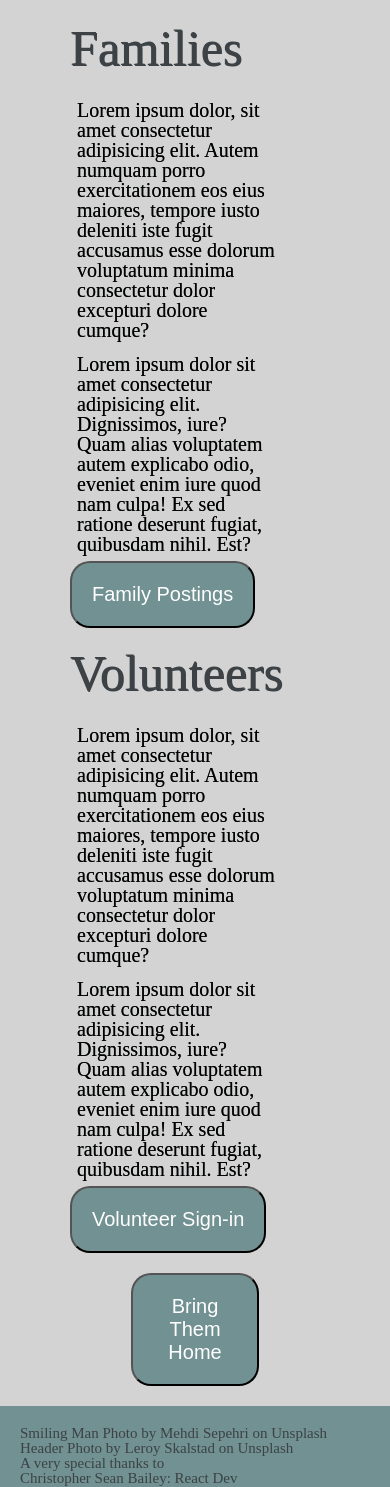
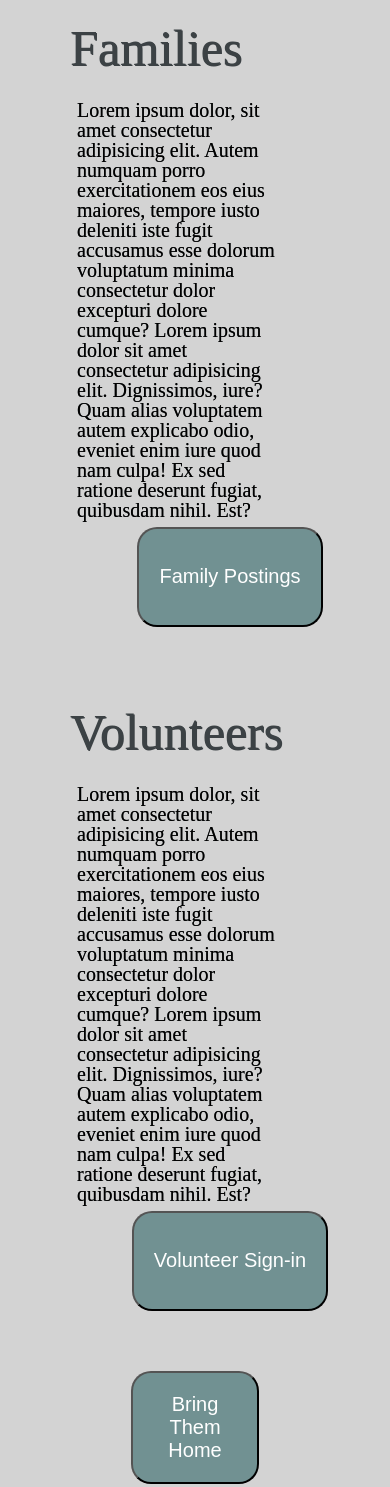
Before and after one commit to Build-Week-Miracle-Messages/user-interface, a plain HTML site: page index.html in a window 390 px wide. Shown: the part 2312-3799 px from the top of the page. Drawn offline with Linux system fonts and the light colour scheme; grey boxes are pictures that could not be loaded.

Commit message:
finished mobile styling at 375 pixels and desktop at 1400

```diff
--- a/Less/landing.less
+++ b/Less/landing.less
@@ -71,6 +71,7 @@
   @media @phone {
     display: flex;
     flex-direction: row;
+    justify-content: center;
   }
 
   p {
@@ -83,7 +84,6 @@
     @media @phone {
       font-size: 1.8rem;
       width: 100%;
-      margin: 0 auto;
     }
   }
 }
@@ -94,8 +94,6 @@
 
   h4 {
     color: @slate;
-    background-color: @lightGrey;
-    text-align: left;
     font-size: 5rem;
     padding-top: 2rem;
     padding-bottom: 2rem;
@@ -103,7 +101,8 @@
     text-shadow: 1px 1px @slate;
 
     @media @phone {
-      font-size: 2rem;
+      font-size: 3.7rem;
+      padding-left: 2rem;
     }
   }
 }
@@ -113,6 +112,7 @@
   flex-wrap: wrap;
   align-items: center;
   padding-left: 7rem;
+  //margin: 0 auto;
 
   @media @phone {
     padding-left: 1rem;
@@ -135,11 +135,14 @@
 
 .aboutUsCont {
   background-color: lightGrey;
+  padding-top: 6rem;
+
+  @media @phone {
+    padding-top: 2rem;
+  }
 
   h4 {
     color: @slate;
-    background-color: lightGrey;
-    text-align: left;
     font-size: 5rem;
     padding-top: 2rem;
     padding-bottom: 2rem;
@@ -147,7 +150,8 @@
     text-shadow: 1px 1px @slate;
 
     @media @phone {
-      font-size: 2rem;
+      font-size: 3.7rem;
+      padding-left: 1rem;
     }
   }
 }
@@ -158,6 +162,9 @@
   padding-left: 7rem;
 
   @media @phone {
+    //padding-left: 1rem;
+    flex-direction: column;
+    justify-content: center;
     padding-left: 1rem;
   }
 
@@ -179,7 +186,7 @@
 
 .cta {
   background-color: lightGrey;
-  padding-top: 2rem;
+  padding-top: 6rem;
   padding-bottom: 2rem;
 }
 
@@ -214,16 +221,19 @@
 
 //content buttons not CTA
 .famButton {
-  // display: flex;
-  // justify-content: center;
-  // align-self: center;
+  margin: 0 auto;
+
+  @media @phone {
+    padding-top: 3rem;
+  }
+
   .mB1 {
     display: block;
-    padding-top: 4rem;
     color: white;
     background-color: @blue;
     cursor: pointer;
     padding: 2rem;
+    height: 10rem;
     border-radius: 2rem;
     font-size: 2rem;
 
@@ -234,21 +244,27 @@
 
     @media @phone {
       padding: 2rem;
-      width: 70%;
+      width: 100%;
+      height: 6rem;
+
       border-radius: 2rem;
       font-size: 2rem;
       box-shadow: 1px 1px 3px 1px @slate;
     }
   }
 }
+
+.volButton {
+  margin: 0 auto;
+
   .mB2 {
     display: block;
-  padding-top: 4rem;
     color: white;
     background-color: @blue;
     cursor: pointer;
     padding: 2rem;
     width: 100%;
+    height: 10rem;
     border-radius: 2rem;
     font-size: 2rem;
 
@@ -258,10 +274,12 @@
     }
 
     @media @phone {
-    padding: 2rem;
-    width: 70%;
-    border-radius: 2rem;
-    font-size: 2rem;
-    box-shadow: 1px 1px 3px 1px @slate;
+      // //padding: 2rem;
+      // width: 70%;
+      // border-radius: 2rem;
+      // font-size: 2rem;
+      // box-shadow: 1px 1px 3px 1px @slate;
+      display: none;
     }
   }
+}
--- a/index.html
+++ b/index.html
@@ -64,15 +64,12 @@
             Lorem ipsum dolor, sit amet consectetur adipisicing elit. Autem
             numquam porro exercitationem eos eius maiores, tempore iusto
             deleniti iste fugit accusamus esse dolorum voluptatum minima
-            consectetur dolor excepturi dolore cumque?
+            consectetur dolor excepturi dolore cumque? Lorem ipsum dolor sit
+            amet consectetur adipisicing elit. Dignissimos, iure? Quam alias
+            voluptatem autem explicabo odio, eveniet enim iure quod nam culpa!
+            Ex sed ratione deserunt fugiat, quibusdam nihil. Est?
           </p>
 
-          <p>
-            Lorem ipsum dolor sit amet consectetur adipisicing elit.
-            Dignissimos, iure? Quam alias voluptatem autem explicabo odio,
-            eveniet enim iure quod nam culpa! Ex sed ratione deserunt fugiat,
-            quibusdam nihil. Est?
-          </p>
           <div class="famButton">
             <button class="mB1">Family Postings</button>
           </div>
@@ -85,15 +82,12 @@
             Lorem ipsum dolor, sit amet consectetur adipisicing elit. Autem
             numquam porro exercitationem eos eius maiores, tempore iusto
             deleniti iste fugit accusamus esse dolorum voluptatum minima
-            consectetur dolor excepturi dolore cumque?
+            consectetur dolor excepturi dolore cumque? Lorem ipsum dolor sit
+            amet consectetur adipisicing elit. Dignissimos, iure? Quam alias
+            voluptatem autem explicabo odio, eveniet enim iure quod nam culpa!
+            Ex sed ratione deserunt fugiat, quibusdam nihil. Est?
           </p>
 
-          <p>
-            Lorem ipsum dolor sit amet consectetur adipisicing elit.
-            Dignissimos, iure? Quam alias voluptatem autem explicabo odio,
-            eveniet enim iure quod nam culpa! Ex sed ratione deserunt fugiat,
-            quibusdam nihil. Est?
-          </p>
           <div class="volButton">
             <button class="mB2">Volunteer Sign-in</button>
           </div>
```
Also changed, not shown: css/index.css. Lines whose indentation alone changed are shown as unchanged.
